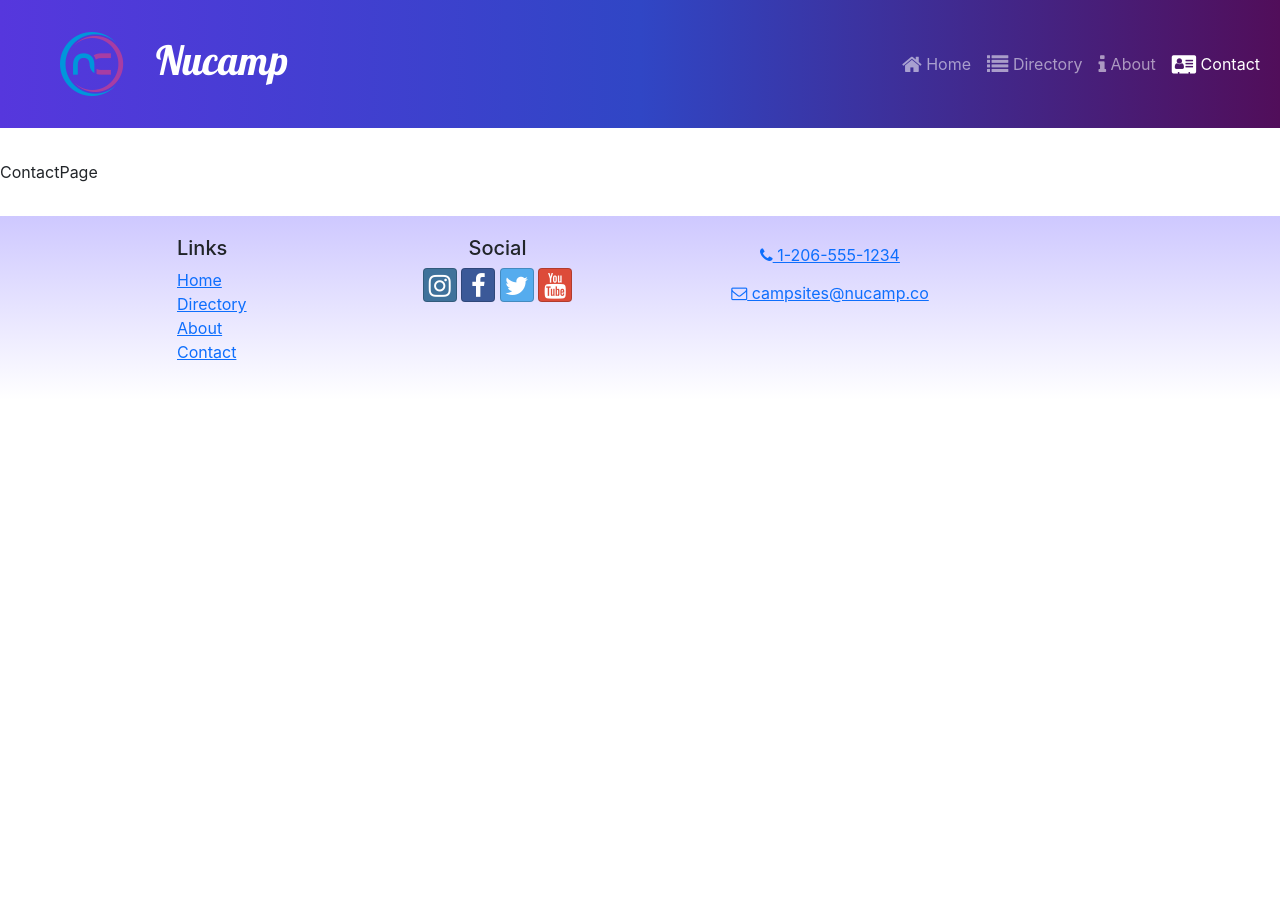
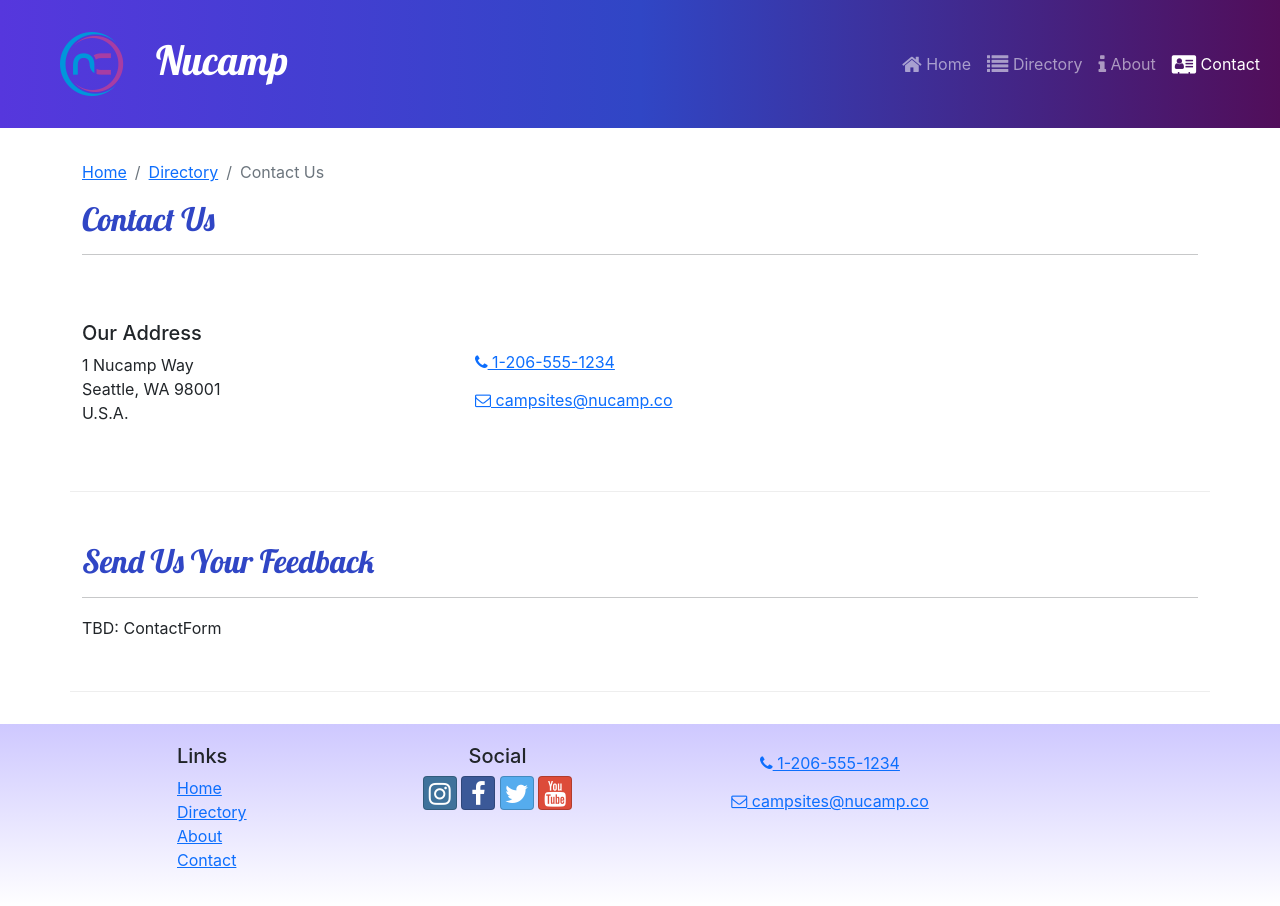
Before and after one commit to RozoLux/Nucamp---React, a React (Create React App) app: page /contact in a window 1280 px wide. Before the commit the page ends 800 px from the top, so only its background shows below. Built offline with nearby package versions, Linux system fonts and the light colour scheme.

Commit message:
ContactPage

```diff
--- a/src/pages/ContactPage.js
+++ b/src/pages/ContactPage.js
@@ -1,6 +1,51 @@
+import { Container, Col, Row } from "reactstrap";
+import SubHeader from "../components/SubHeader";
+
 const ContactPage =() => {
-  return <div>ContactPage</div>;
+  return (
+    <Container>
+      <SubHeader current={'Contact Us'} detail={true} />
+      <Row className='row-content align-items-center'>
+        <Col sm='4'>
+          <h5> Our Address </h5>
+          <address>
+                        1 Nucamp Way
+                        <br />
+                        Seattle, WA 98001
+                        <br />
+                        U.S.A.
+                    </address>
+        </Col>
+        <Col>
+        <a
+                        role='button'
+                        className='btn btn-link'
+                        href='tel:+12065551234'
+                    >
+                        <i className='fa fa-phone' /> 1-206-555-1234
+                    </a>
+                    <br />
+                    <a
+                        role='button'
+                        className='btn btn-link'
+                        href='mailto:fakeemail@fakeemail.co'
+                    >
+                        <i className='fa fa-envelope-o' /> campsites@nucamp.co
+                    </a>
+        </Col>
+      </Row>
+      <Row className='row-content'>
+        <Col xs='12'>
+          <h2> Send Us Your Feedback </h2>
+          <hr />
+        </Col>
+        <Col md='10'>
+          TBD: ContactForm
+        </Col>
+      </Row>
+    </Container>
 
+  );
 };
 
 export default ContactPage;
```
